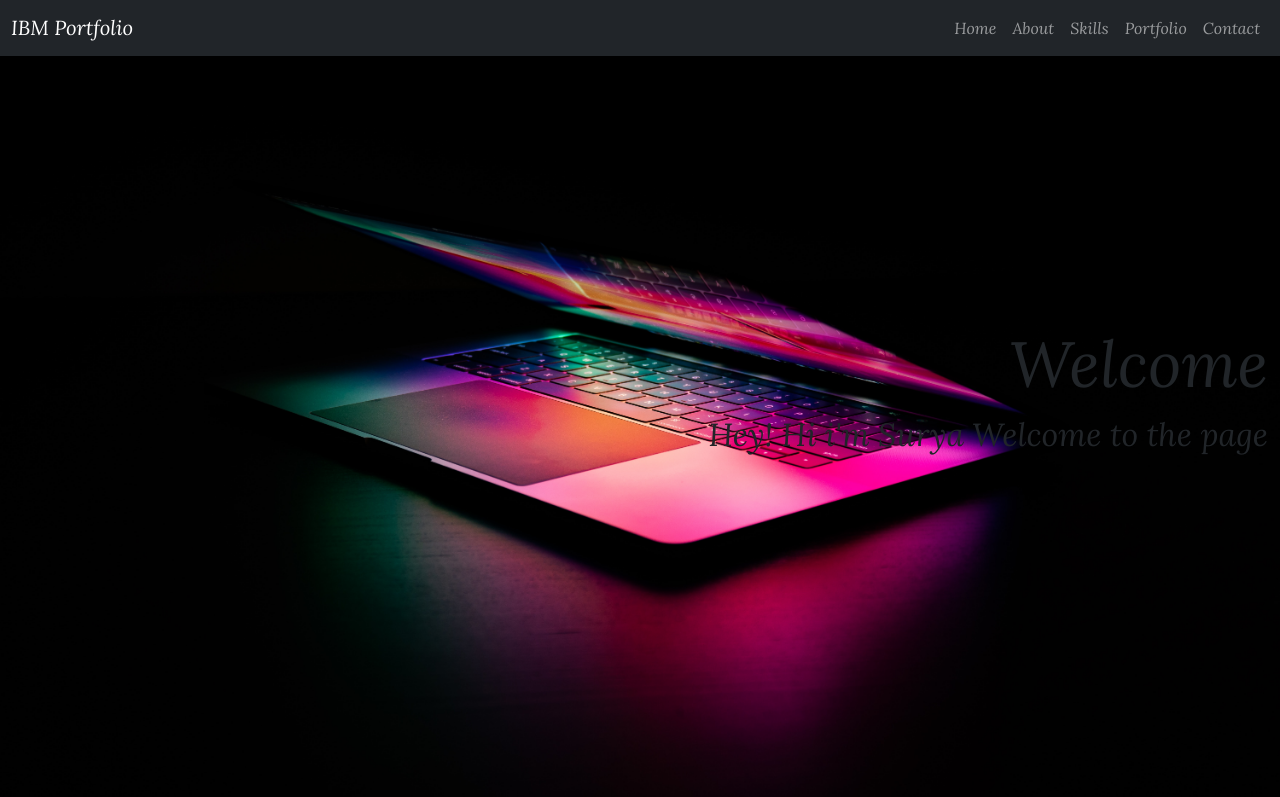
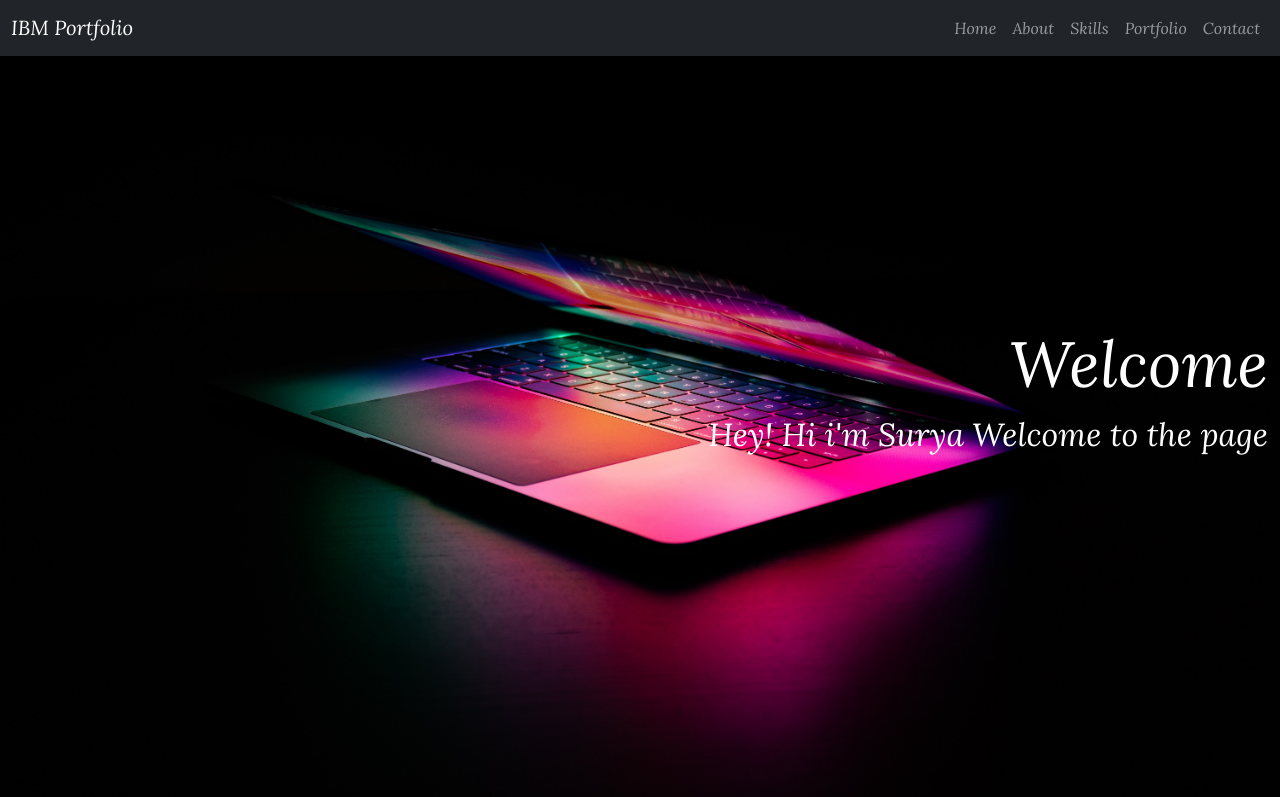
Before and after one commit to suryamjv/APSCHE_IBM_FRONT_END, a plain HTML site: page index.html in a window 1280 px wide. Shown: the top 797 px of the page. Drawn offline with nearby package versions, Linux system fonts and the light colour scheme.

Commit message:
Update style.css

```diff
--- a/css/style.css
+++ b/css/style.css
@@ -20,7 +20,7 @@
     top: 50%;
     left: 50%;
     transform: translate(-50%, -50%);
-    color: color;
+    color: white;
 }
 
 .bannerTitle {
```
